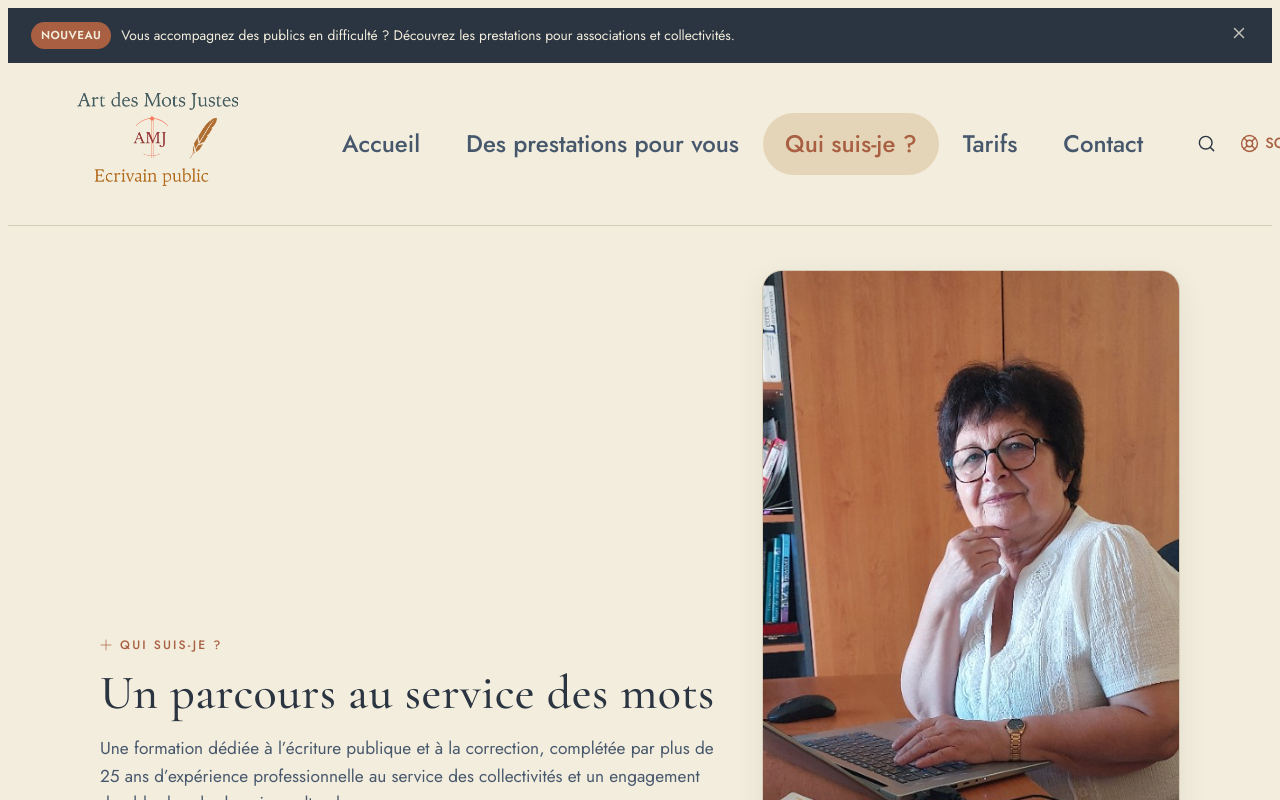
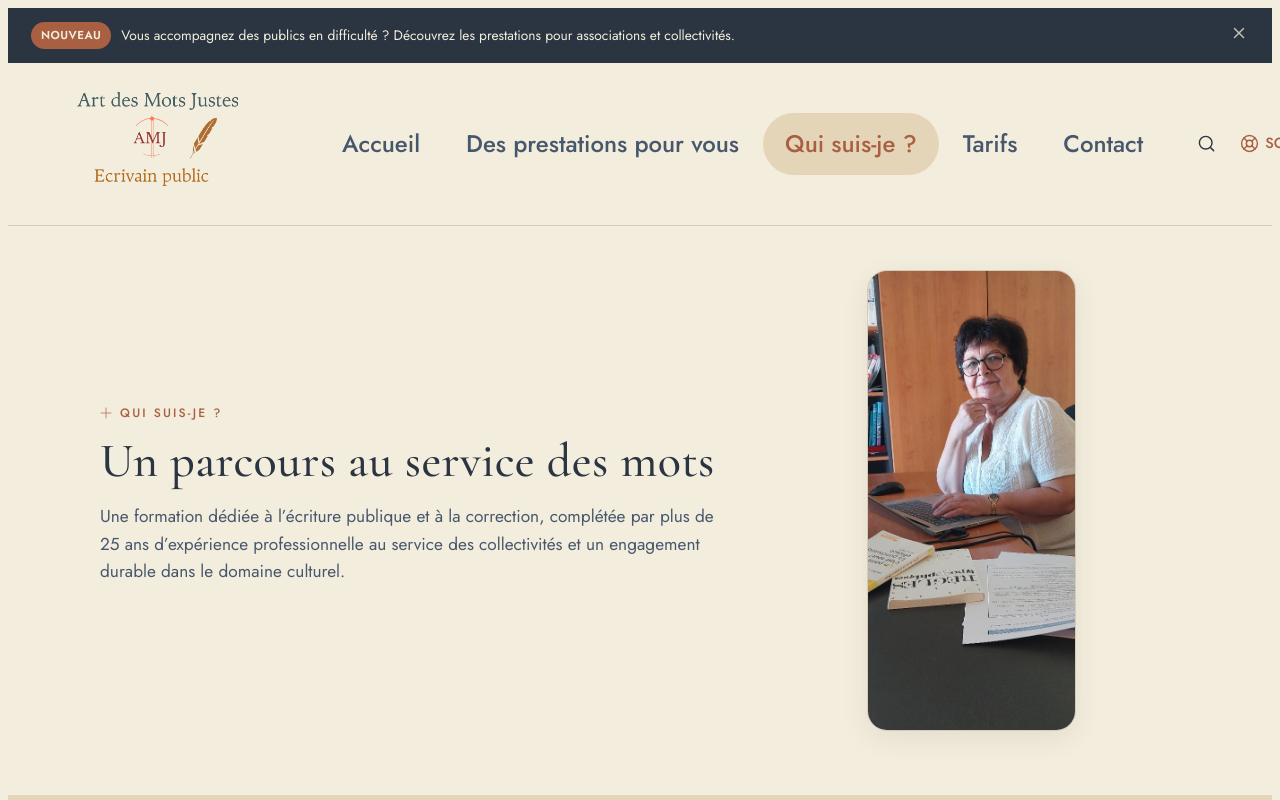
Before and after one commit to amadouba-tech/amj, a Next.js app: page /qui-suis-je in a window 1280 px wide. Shown: the top 800 px of the page. Built offline with nearby package versions, Linux system fonts and the light colour scheme.

Commit message:
commit 3

```diff
--- a/app/globals.css
+++ b/app/globals.css
@@ -201,6 +201,7 @@ h4 { font-size: 1.05rem; margin-bottom: 6px; }
 .page-intro { max-width: 720px; }
 .portrait-panel {
   display: flex; justify-content: center;
+  width: 50%; max-width: 230px; margin: 0 auto;
   border-radius: 20px; overflow: hidden;
   border: 1px solid var(--gris-colore);
   background: var(--blanc-casse);
--- a/app/qui-suis-je/page.jsx
+++ b/app/qui-suis-je/page.jsx
@@ -26,7 +26,7 @@ export default function QuiSuisJe() {
               width={461}
               height={1024}
               priority
-              sizes="(max-width: 860px) 100vw, 380px"
+              sizes="(max-width: 860px) 50vw, 190px"
             />
           </div>
         </div>
```
